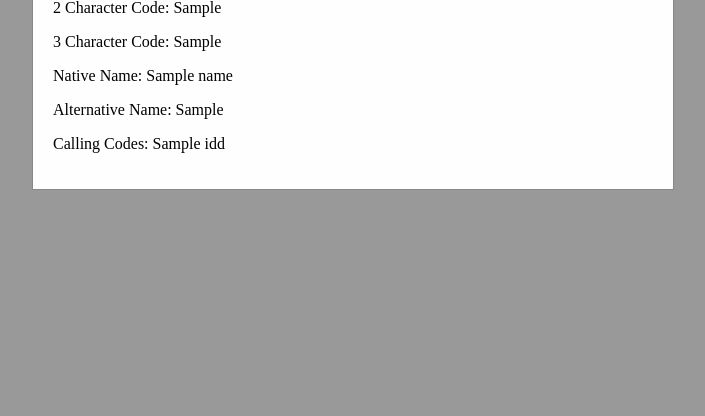
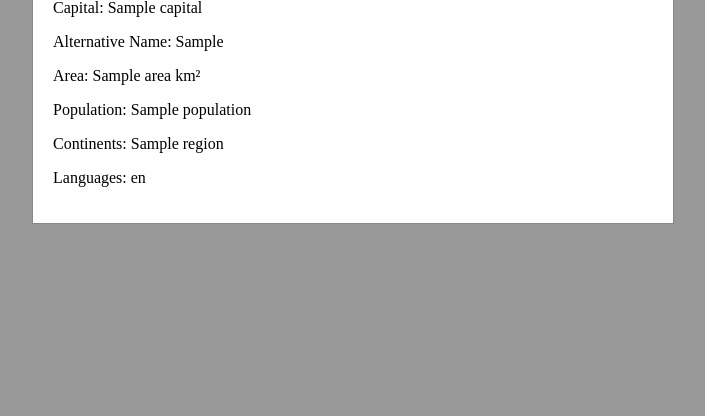
Before and after one commit to MIMO2002/restcountries, a Flask app: page /country/1 in a window 1280 px wide. Shown: the part 451-867 px from the top of the page, without its empty margins (287-992 px from the left). Run offline with Flask 3, Linux system fonts and the light colour scheme; a database or web service that is not in the repository returns one stand-in record (values such as "Sample title"); data that the repository does not hold is empty.

Commit message:
fix country_detail.html, add show data in index table

```diff
--- a/main.py
+++ b/main.py
@@ -49,9 +49,12 @@ def country_detail(country_code):
     countries = response.json()  # Assuming the response is a list of countries
     country = countries[0]  # Access the first country in the list
 
+    capital = country.get('capital', [''])[0]
     # official_name = country['name']['official']
-    # return jsonify(countries)
-    return render_template("country_detail.html", country=country)
+    # currency = country["currencies"]
+
+    # return jsonify(currency)
+    return render_template("country_detail.html", country=country, capital=capital)
 
 
 if __name__ == "__main__":
--- a/templates/country_detail.html
+++ b/templates/country_detail.html
@@ -47,11 +47,12 @@
             <span class="close">&times;</span>
             <h2>{{ country.name.official }}</h2>
             <img src="{{ country.flags.png }}" alt="Flag" width="200">
-            <p>2 Character Code: {{ country.cca2 }}</p>
-            <p>3 Character Code: {{ country.cca3 }}</p>
-            <p>Native Name: {{ country.name.nativeName }}</p>
+            <p>Capital: {{ capital }}</p>
             <p>Alternative Name: {{ country.altSpellings|join(', ') }}</p>
-            <p>Calling Codes: {{ country.idd }}</p>
+            <p>Area: {{ country.area }} km²</p>
+            <p>Population: {{ country.population }}</p>
+            <p>Continents: {{ country.region }}</p>
+            <p>Languages: {{ country.languages|join(', ') }}</p>
             <!-- Add any additional information here -->
         </div>
     </div>
```
